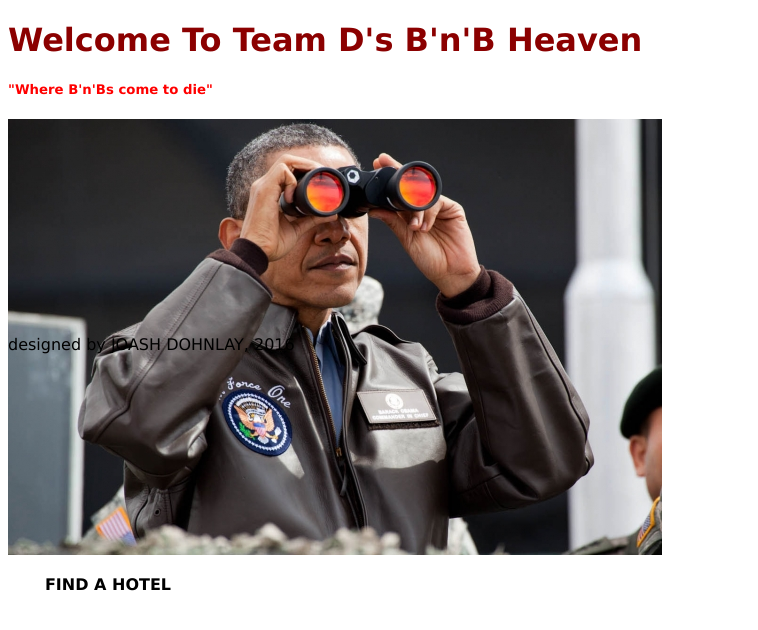
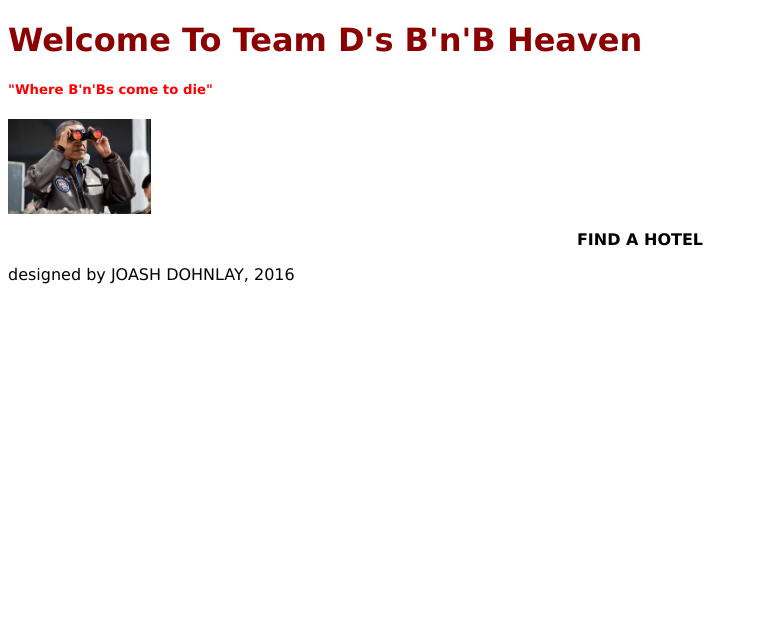
Before and after one commit to jd90/testProjectSuccess, a plain HTML site: page index.html in a window 1280 px wide. Shown: the whole page, without its empty margins (0-758 px from the left). Drawn offline with Linux system fonts and the light colour scheme.

Commit message:
first comment

```diff
--- a/style.css
+++ b/style.css
@@ -13,9 +13,12 @@
 
     text-align:center;
 }
-#Column1    {
-    width: 200px;
-    height: 200px;
+#Column1    img {
+    display: block;
+    max-width:230px;
+    max-height:95px;
+    width: auto;
+    height: auto;
 }
 h5  {
 
```
